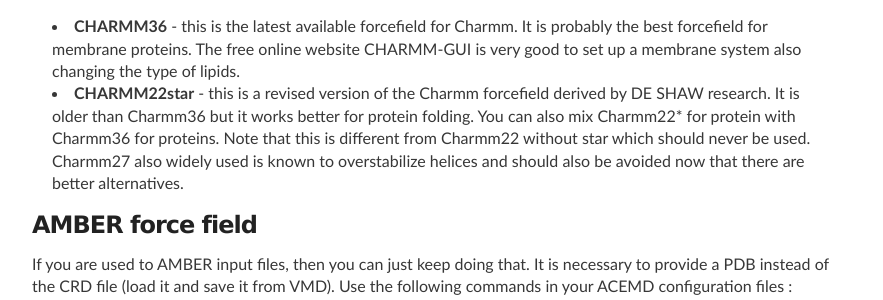
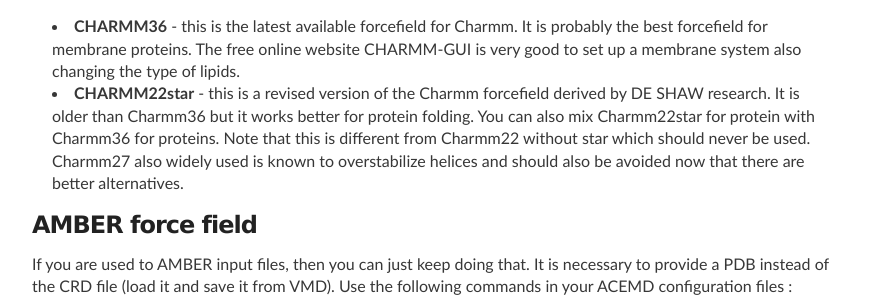
Before and after one commit to Acellera/docs.acellera.com, a Jekyll site: the page built from acemd/userguide/index.md, in a window 1280 px wide and 900 px high, scrolled down 1832 px. Shown: the part 177-477 px from the top of the window, without its empty margins (208-1091 px from the left). Built offline with Jekyll 4.4.1, drawn with Linux system fonts in a browser that asks for light colours.

Commit message:
Update index.md

```diff
--- a/acemd/userguide/index.md
+++ b/acemd/userguide/index.md
@@ -53,7 +53,7 @@
 The topology and parameters force fields for CHARMM are available at http://mackerell.umaryland.edu/CHARMM_ff_params.html. Please refer to this link for the complete and latest information. Different forcefields might give diffent results for your system. Also the quality of the forcefields have greatly improved in the last years. Use always the latest forcefield unless you have a specific reason not to. For Charmm we suggest two forcefields:
 
 * __CHARMM36__ - this is the latest available forcefield for Charmm. It is probably the best forcefield for membrane proteins. The free online website CHARMM-GUI is very good to set up a membrane system also changing the type of lipids.
-* __CHARMM22star__ - this is a revised version of the Charmm forcefield derived by DE SHAW research. It is older than Charmm36 but it works better for protein folding. You can also mix Charmm22* for protein with Charmm36 for proteins. Note that this is different from Charmm22 without star which should never be used. Charmm27 also widely used is known to overstabilize helices and should also be avoided now that there are better alternatives.
+* __CHARMM22star__ - this is a revised version of the Charmm forcefield derived by DE SHAW research. It is older than Charmm36 but it works better for protein folding. You can also mix Charmm22star for protein with Charmm36 for proteins. Note that this is different from Charmm22 without star which should never be used. Charmm27 also widely used is known to overstabilize helices and should also be avoided now that there are better alternatives.
 
 ### AMBER force field
 
```
